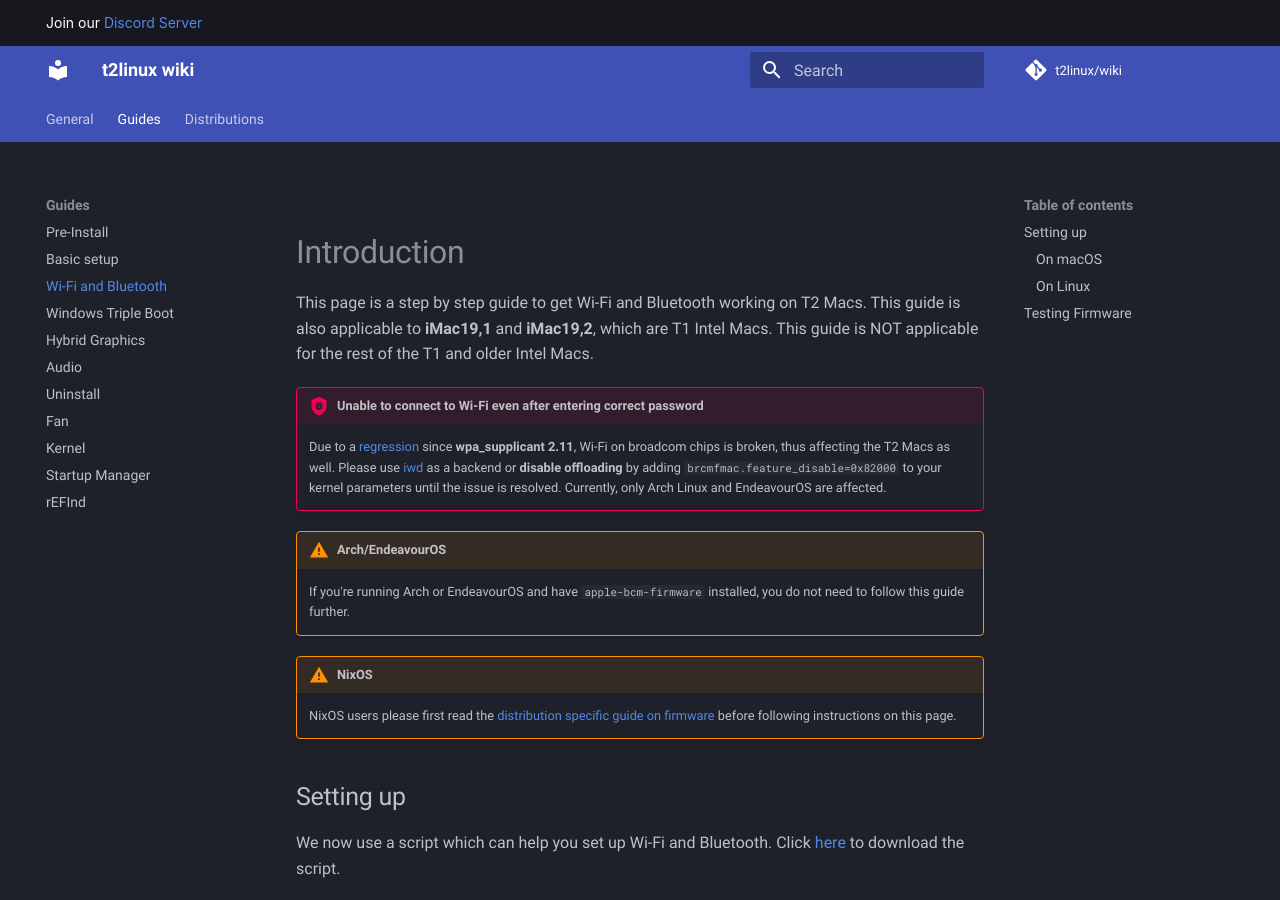
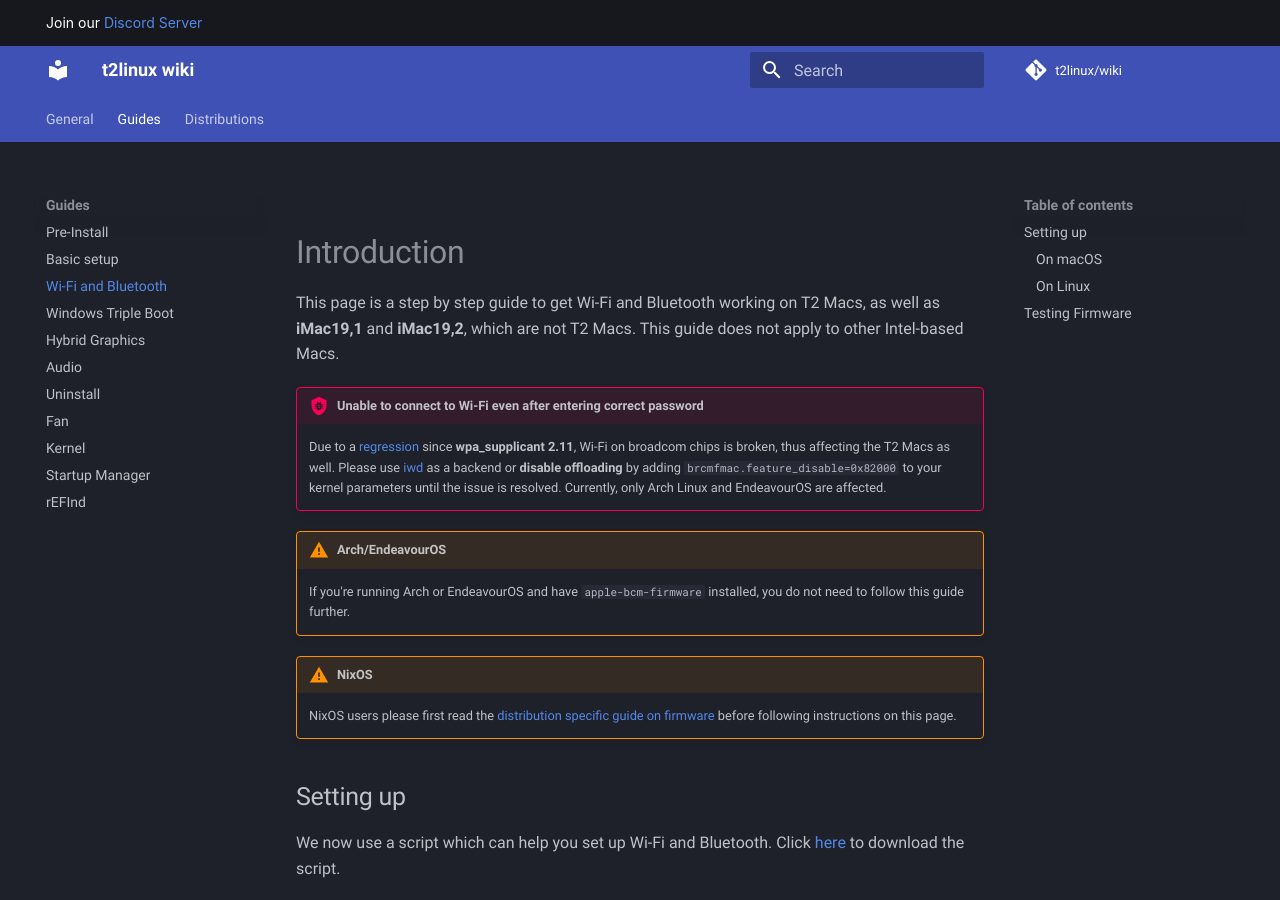
Before and after one commit to t2linux/wiki, an MkDocs documentation site: the page built from docs/guides/wifi-bluetooth.md, in a window 1280 px wide and 900 px high. Built offline with MkDocs 1.6.1 and Material for MkDocs 9.7.7, drawn with Linux system fonts in a browser that asks for light colours; comment, search, counter and statistics services are not loaded.

Commit message:
Wifi: Simplify iMac19,1 and iMac19,2 rewording (#627)

```diff
--- a/docs/guides/wifi-bluetooth.md
+++ b/docs/guides/wifi-bluetooth.md
@@ -2,7 +2,7 @@
 
 # Introduction
 
-This page is a step by step guide to get Wi-Fi and Bluetooth working on T2 Macs. This guide is also applicable to **iMac19,1** and **iMac19,2**, which are T1 Intel Macs. This guide is NOT applicable for the rest of the T1 and older Intel Macs.
+This page is a step by step guide to get Wi-Fi and Bluetooth working on T2 Macs, as well as **iMac19,1** and **iMac19,2**, which are not T2 Macs. This guide does not apply to other Intel-based Macs.
 
 !!! Bug "Unable to connect to Wi-Fi even after entering correct password"
     Due to a [regression](https://lists.infradead.org/pipermail/hostap/2024-August/042893.html) since **wpa_supplicant 2.11**, Wi-Fi on broadcom chips is broken, thus affecting the T2 Macs as well. Please use [iwd](https://wiki.archlinux.org/title/NetworkManager#Using_iwd_as_the_Wi-Fi_backend) as a backend or **disable offloading** by adding `brcmfmac.feature_disable=0x82000` to your kernel parameters until the issue is resolved. Currently, only Arch Linux and EndeavourOS are affected.
```
